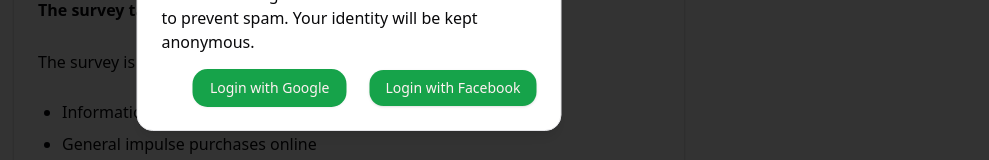
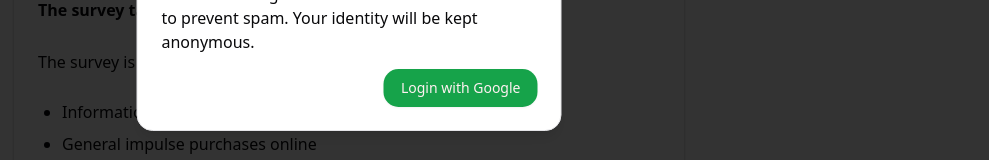
Before and after one commit to Grymse/survey, a React (Vite) app: page / in a window 1280 px wide. Shown: the part 373-533 px from the top of the page, without its empty margins (291-1280 px from the left). Built offline with nearby package versions, Linux system fonts and the light colour scheme; no server answers.

Commit message:
Remove Facebook login option

```diff
--- a/src/components/login/LoginModal.tsx
+++ b/src/components/login/LoginModal.tsx
@@ -16,7 +16,7 @@
         </p>
       <DialogFooter className="flex gap-4 justify-between w-full">
         <Button onClick={db.signinWithGoogle}>Login with Google </Button>
-        <Button onClick={db.signinWithFacebook}>Login with Facebook</Button>
+        {/* <Button onClick={db.signinWithFacebook}>Login with Facebook</Button> */}
     </DialogFooter>
     </DialogContent>
   </Dialog>
```
